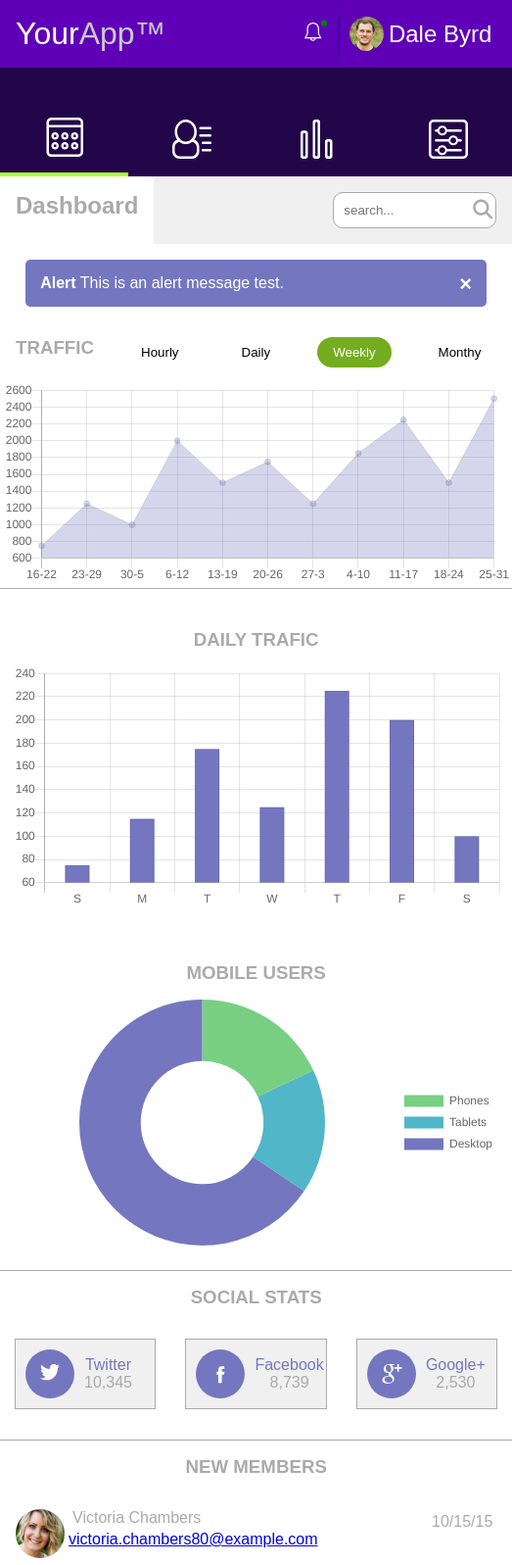
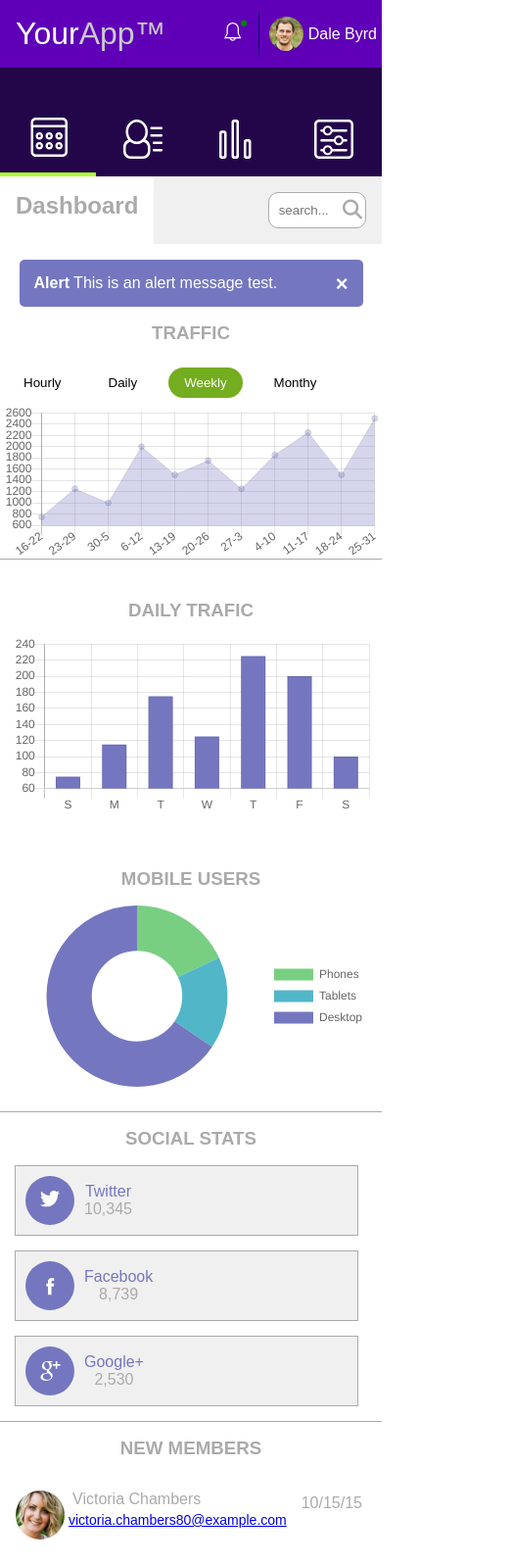
Before and after one commit to orlandochallenger/project-7, a plain HTML site: page index.html in a window 390 px wide. Shown: the top 1597 px of the page at 98% size, 523 px wide, since content can reach past the window. Drawn offline with nearby package versions, Linux system fonts and the light colour scheme.

Commit message:
mobile first edit2

```diff
--- a/css/styles.css
+++ b/css/styles.css
@@ -1,7 +1,7 @@
 * {
-  box-sizing: border-box;
   margin: 0;
   padding: 0;
+  box-sizing: border-box;
 }
 
 body {
@@ -24,10 +24,6 @@ h2,
 h3 {
   margin: 1rem;
   text-align: center;
-}
-
-h2.user-name {
-  margin-right: 1rem;
 }
 
 p.name {
@@ -57,11 +53,8 @@ canvas {
   max-width: 100%;
 }
 
-.traffic {
-  display: flex;
-  flex-direction: row;
-  flex-wrap: nowrap;
-  justify-content: space-between;
+.traffic-nav-link {
+  padding: 8px;
 }
 
 .traffic-nav-link button {
@@ -161,7 +154,7 @@ select {
 }
 
 .container {
-  width: 100%;
+  max-width: 100%;
   display: grid;
   grid-template-columns: 1fr;
   grid-auto-rows: auto;
@@ -193,6 +186,7 @@ select {
 .user-name {
   color: white;
   font-weight: 100;
+  font-size: 16px;
   margin: 0;
   padding: 0 5px;
 }
@@ -300,17 +294,10 @@ select {
 /*END OF DAILY TRAFFIC AND MOBILE USERS */
 
 /* SOLCIAL MEDIA */
-.social-stats {
-  padding-bottom: 1rem;
-  display: flex;
-  flex-direction: row;
-  justify-content: center;
-  align-items: center;
-}
 
 .social {
   background-color: rgb(241, 240, 240);
-  width: 100%;
+  width: 90%;
   margin: 15px;
   border: 1px solid;
   display: flex;
@@ -343,6 +330,10 @@ select {
   padding: 1rem;
   display: flex;
   flex-direction: row;
+}
+
+a.email {
+  font-size: 14px;
 }
 
 .info {
@@ -560,6 +551,13 @@ input:checked + .slider .off {
     border-bottom: none;
   }
 
+  .traffic {
+    display: flex;
+    flex-direction: row;
+    flex-wrap: nowrap;
+    justify-content: space-between;
+  }
+
   .full-chart {
     padding: 10px;
     margin: 15px 0;
@@ -572,6 +570,12 @@ input:checked + .slider .off {
 
   .half-size-chart {
     width: 100%;
+    display: flex;
+    flex-direction: row;
+  }
+
+  .social-stats {
+    padding-bottom: 1rem;
     display: flex;
     flex-direction: row;
   }
```
Also changed, not shown: index.html (+3 -3 lines).
